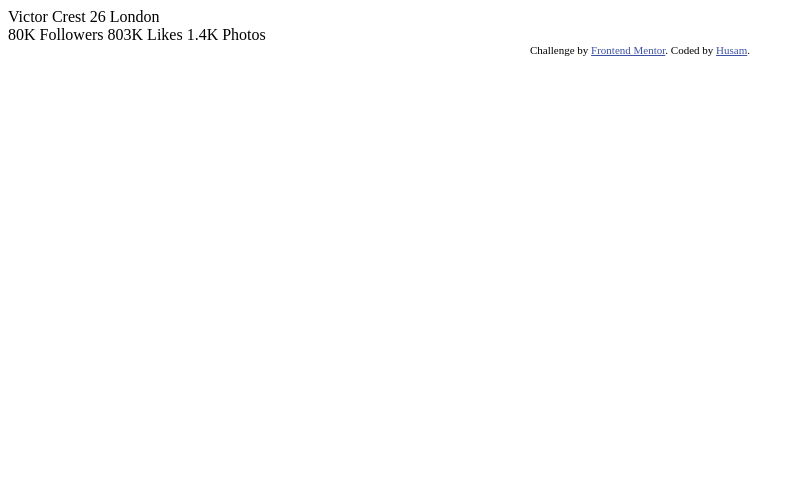
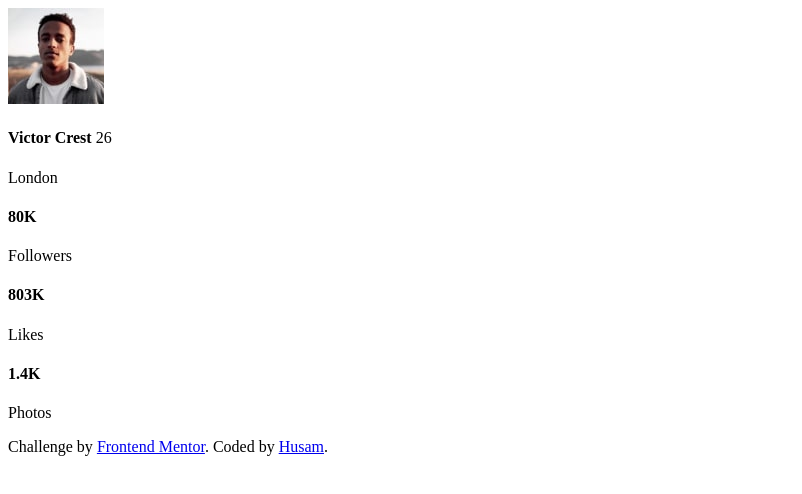
Before and after one commit to husamrayan/profile-card-component, a plain HTML site: page index.html in a window 1280 px wide. Shown: the whole page, without its empty margins (0-802 px from the left). Drawn offline with Linux system fonts and the light colour scheme.

Commit message:
index.html

```diff
--- a/index.html
+++ b/index.html
@@ -2,39 +2,27 @@
 <html lang="en">
 <head>
   <meta charset="UTF-8">
-  <meta name="viewport" content="width=device-width, initial-scale=1.0"> <!-- displays site properly based on user's device -->
-
+  <meta name="viewport" content="width=device-width, initial-scale=1.0"><!-- displays site properly based on user's device -->
   <link rel="icon" type="image/png" sizes="32x32" href="./images/favicon-32x32.png">
-
   <title>Frontend Mentor | Profile card component</title>
-
-  <!-- Feel free to remove these styles or customise in your own stylesheet 👍 -->
-  <style>
-    .attribution { font-size: 11px; text-align: center; }
-    .attribution a { color: hsl(228, 45%, 44%); }
-  </style>
 </head>
 <body>
+  <div class="container" style>
+    <div class="card-box">
+      <div class="card-body">
+          <img src="images/image-victor.jpg" alt="Victor profile image">
+          <h4>Victor Crest <span style="font-weight: 400;">26</span></h4>
+          <p>London</p>
+      </div><!-- card-body -->
+      <div class="card-stats">
+        <h4>80K</h4>
+       <p>Followers</p>
 
-  <div class="container">
-    <div class="card-box">
-      <div class="card-top-img">
+       <h4>803K</h4>
+       <p>Likes</p>
 
-      </div><!-- card-top-img -->
-      <div class="card-content">
-        Victor Crest
-        26
-        London
-      </div><!-- card-content -->
-      <div class="card-stats">
-        80K
-        Followers
-
-        803K
-        Likes
-
-        1.4K
-        Photos
+       <h4>1.4K</h4>
+       <p>Photos</p>
       </div><!-- card-stats -->
     </div><!-- card-box -->
    </div><!-- container -->
```
